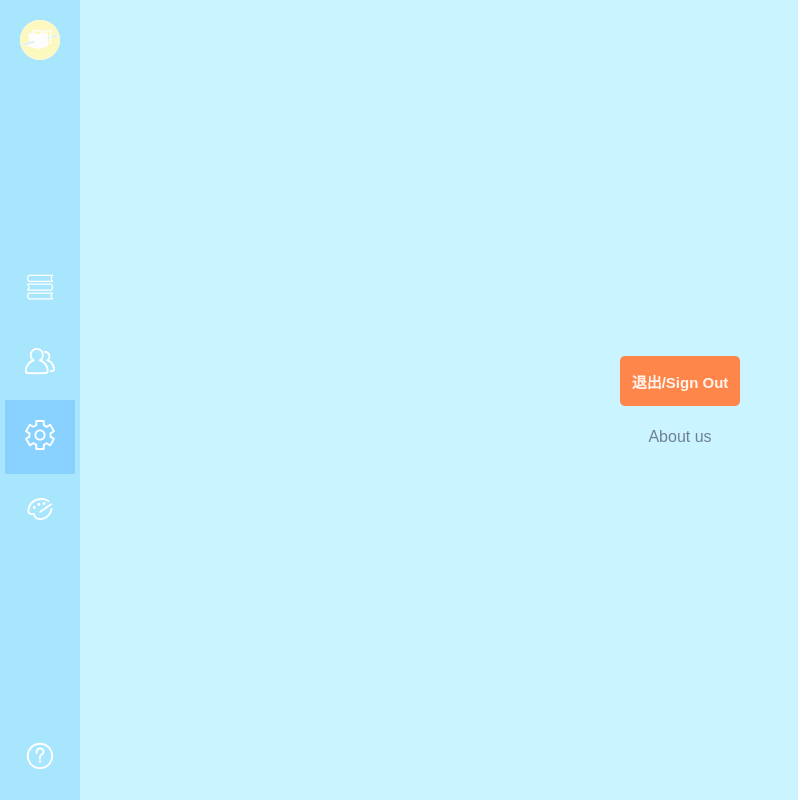
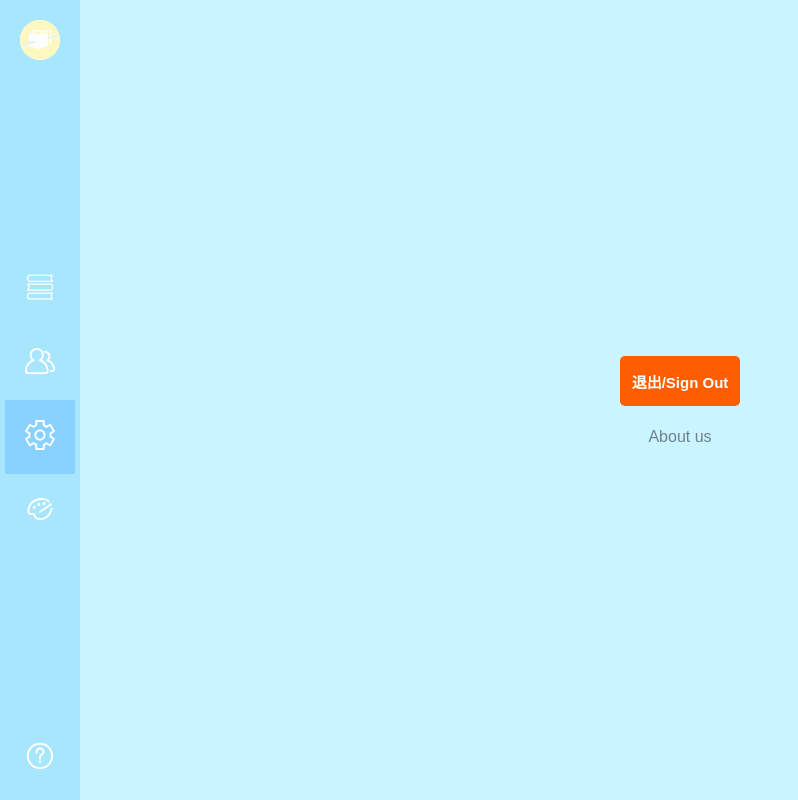
Before and after one commit to FOR855/read-together, a Next.js app: page /setting in a window 1280 px wide. Shown: the whole page, without its empty margins (0-798 px from the left). Built offline with nearby package versions, Linux system fonts and the light colour scheme.

Commit message:
prettier log-out button

```diff
--- a/src/app/(main)/setting/page.module.css
+++ b/src/app/(main)/setting/page.module.css
@@ -4,9 +4,16 @@
   margin: 12px;
   border-radius: 5px;
   border: none;
-  background-color: rgb(255, 134, 74);
+  background-color: rgb(255, 94, 0);
   /* background-color: rgb(254, 254, 217); */
-  color: rgb(255, 245, 238);
+  color: rgb(255, 255, 255);
   font-weight: bold;
   font-size: 15px;
 }
+.button:hover {
+  border: 3px solid #5757577f;
+}
+
+.button:focus {
+  background-color: rgb(255, 125, 85);
+}
```
